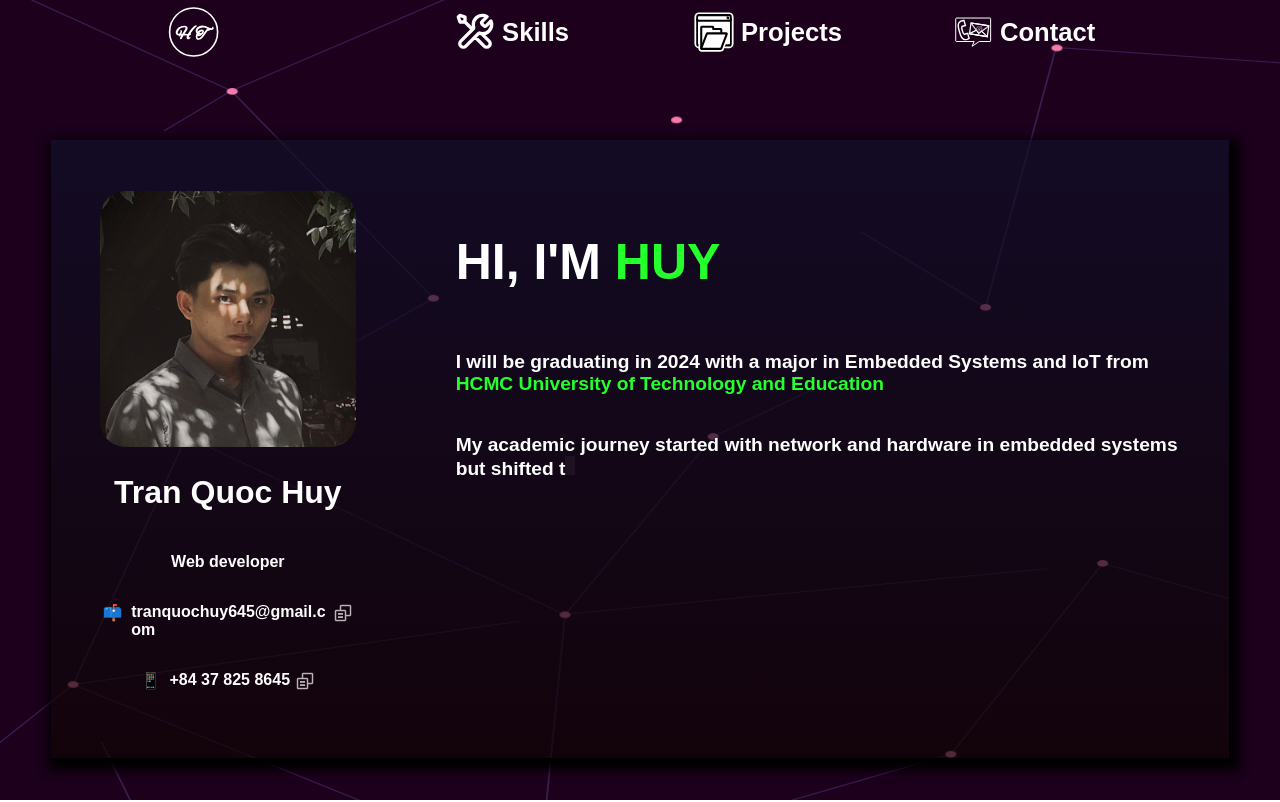
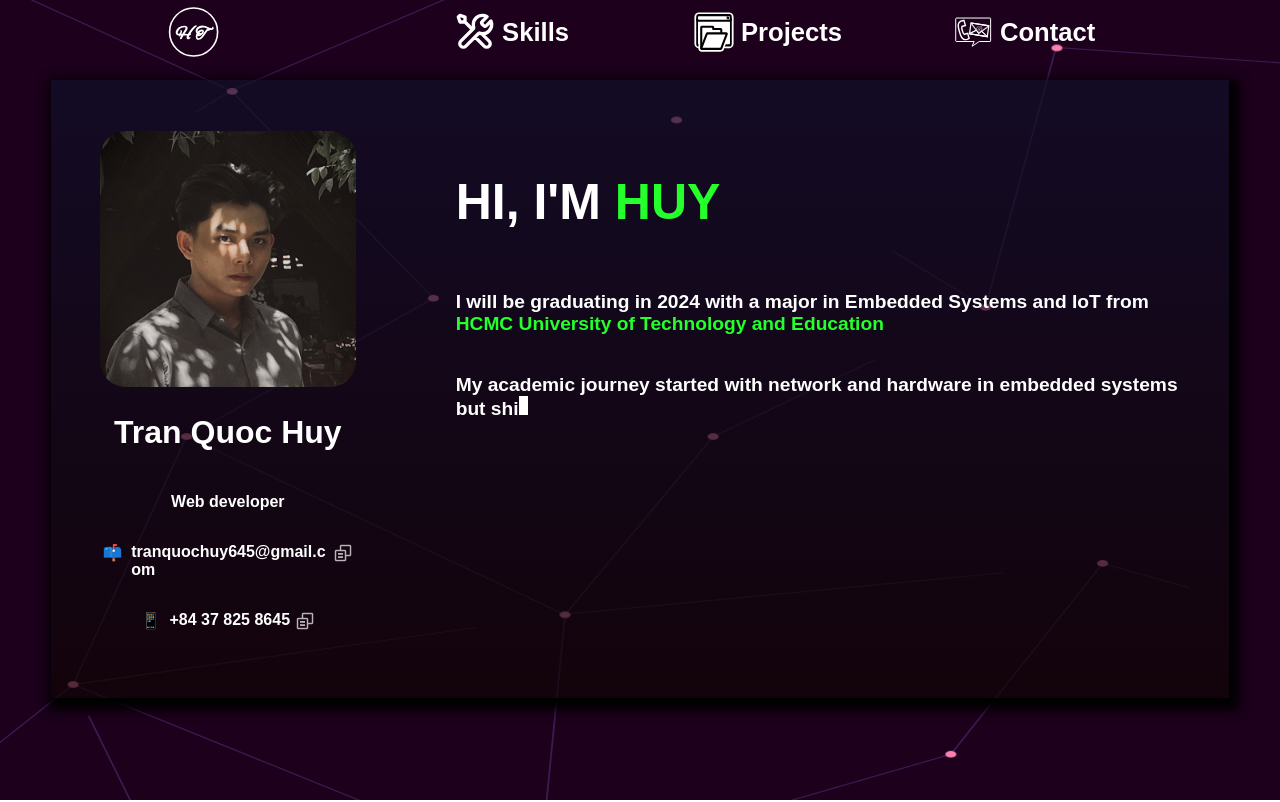
Before and after one commit to tranquochuy645/tranquochuy645.github.io, a React (Vite) app: page / in a window 1280 px wide. Shown: the top 802 px of the page. Built offline with nearby package versions, Linux system fonts and the light colour scheme; no server answers.

Commit message:
fix scroll behavior

```diff
--- a/index.html
+++ b/index.html
@@ -42,10 +42,7 @@
       width: calc(3 * var(--offset) + var(--square));
       height: calc(2 * var(--offset) + var(--square));
       padding: 0px;
-      margin-left: auto;
-      margin-right: auto;
-      margin-top: 10px;
-      margin-bottom: 30px;
+      margin:20px;
       position: relative;
     }
 
--- a/src/App.css
+++ b/src/App.css
@@ -1,17 +1,10 @@
-body{
-  padding: 0;
-  margin: 0;
-  font-family: sans-serif;
-}
-
 section {
   padding-left: 4vw;
   padding-right: 4vw;
-  padding-top: 2vh;
+  padding-top: clamp(80px, 8.5vh, 340px);
   padding-bottom: 4vh;
   overflow-x: hidden;
   box-sizing: border-box;
-  padding-top: clamp(70px, 12vw, 140px);
   min-height:100vh;
 }
 .none-decoration{
@@ -23,7 +16,6 @@ section {
 .none-decoration-exhov:hover{
   text-decoration: underline;
 }
-/* fjkhksd */
 
 .green {
   color: #25ff2c !important;
--- a/src/components/BackGround/BackGround.css
+++ b/src/components/BackGround/BackGround.css
@@ -14,20 +14,34 @@
 
  }
 
-
-#bgrn-g-1 {
-
-     fill: "white";
+ #bgrn-g-1 {
      stroke-dasharray: 1000;
      stroke-dashoffset: 0;
      animation: draw_background 10s linear infinite;
  }
- /* #bgrn-g-2{
-    filter:url(#glow);
+/*
+ #bgrn-g-2 {
+     filter: none;
  } */
- .bgrn-g-2-cir{
-    animation: pulse 3s ease-in-out infinite;
+
+ .bgrn-g-2-cir {
+     animation: pulse 3s ease-in-out infinite;
  }
+
+ @keyframes draw_background {
+     0% {
+         stroke-dashoffset: 0;
+     }
+
+     50% {
+         stroke-dashoffset: 1000;
+     }
+
+     100% {
+         stroke-dashoffset: 2000;
+     }
+ }
+
 
  @keyframes pulse {
      0% {
--- a/src/components/BackGround/BackGround.tsx
+++ b/src/components/BackGround/BackGround.tsx
@@ -11,7 +11,8 @@ function BackGround() {
             <g id="bgrn-g-1" fill="none" stroke="#3B1B4F" strokeWidth="1">
                 <path
                     d='M769 229L1037 260.9M927 880L731 737 520 660 309 538 40 599 295 764 126.5 879.5 40 599-197 493 102 382-31 229 126.5 79.5-69-63' />
-                <path d='M-31 229L237 261 390 382 603 493 308.5 537.5 101.5 381.5M370 905L295 764' />
+                <path
+                    d='M-31 229L237 261 390 382 603 493 308.5 537.5 101.5 381.5M370 905L295 764' />
                 <path
                     d='M520 660L578 842 731 737 840 599 603 493 520 660 295 764 309 538 390 382 539 269 769 229 577.5 41.5 370 105 295 -36 126.5 79.5 237 261 102 382 40 599 -69 737 127 880' />
                 <path
--- a/src/components/Main/Landing/Landing.css
+++ b/src/components/Main/Landing/Landing.css
@@ -96,3 +96,54 @@
         width: 100%;
     }
 }
+
+@keyframes blink {
+
+    0%,
+    100% {
+        opacity: 0;
+    }
+
+    50% {
+        opacity: 1;
+    }
+}
+
+@keyframes draw_logo {
+    0% {
+        stroke-dashoffset: 1000;
+    }
+
+    13% {
+        stroke-dashoffset: 1000;
+    }
+
+    100% {
+        stroke-dashoffset: 0;
+    }
+}
+
+@keyframes appear {
+    0% {
+        opacity: 0;
+        transform: translateY(50%);
+    }
+
+    100% {
+        opacity: 1;
+        transform: translateY(0);
+    }
+}
+
+
+@keyframes slide-down {
+    from {
+        opacity: 0;
+        transform: translateY(-100%);
+    }
+
+    to {
+        transform: translateY(0);
+        opacity: 1;
+    }
+}
--- a/src/index.css
+++ b/src/index.css
@@ -37,11 +37,19 @@
 
 /* Browser filter */
 
-html {
+html{
   scroll-behavior: smooth;
-  overflow-x: auto;
+}
+html:focus-within {
+  /* idk why but without this rule, "scroll-behavior: smooth;" doesn't work */
+  scroll-behavior: smooth;
 }
 
+body{
+  padding: 0;
+  margin: 0;
+  font-family: sans-serif;
+}
 
 .floating-bg {
   background-image: linear-gradient(rgba(16, 16, 41, 0.7), rgba(15, 4, 4, 0.7));
--- a/src/keyframes.css
+++ /dev/null
@@ -1,63 +0,0 @@
-@keyframes draw_logo {
-    0% {
-        stroke-dashoffset: 1000;
-    }
-
-    13% {
-        stroke-dashoffset: 1000;
-    }
-
-    100% {
-        stroke-dashoffset: 0;
-    }
-}
-
-@keyframes appear {
-    0% {
-        opacity: 0;
-        transform: translateY(50%);
-    }
-
-    100% {
-        opacity: 1;
-        transform: translateY(0);
-    }
-}
-
-@keyframes blink {
-
-    0%,
-    100% {
-        opacity: 0;
-    }
-
-    50% {
-        opacity: 1;
-    }
-}
-
-@keyframes draw_background {
-    0% {
-        stroke-dashoffset: 0;
-    }
-
-    50% {
-        stroke-dashoffset: 1000;
-    }
-
-    100% {
-        stroke-dashoffset: 2000;
-    }
-}
-
-@keyframes slide-down {
-    from {
-        opacity: 0;
-        transform: translateY(-100%);
-    }
-
-    to {
-        transform: translateY(0);
-        opacity: 1;
-    }
-}
--- a/src/main.tsx
+++ b/src/main.tsx
@@ -1,7 +1,6 @@
 import ReactDOM from 'react-dom/client'
 import App from './App.tsx'
 import './index.css'
-import './keyframes.css'
 import BackGround from'./components/BackGround/BackGround.tsx'
 
 ReactDOM.createRoot(document.getElementById('root') as HTMLElement).render(
```
